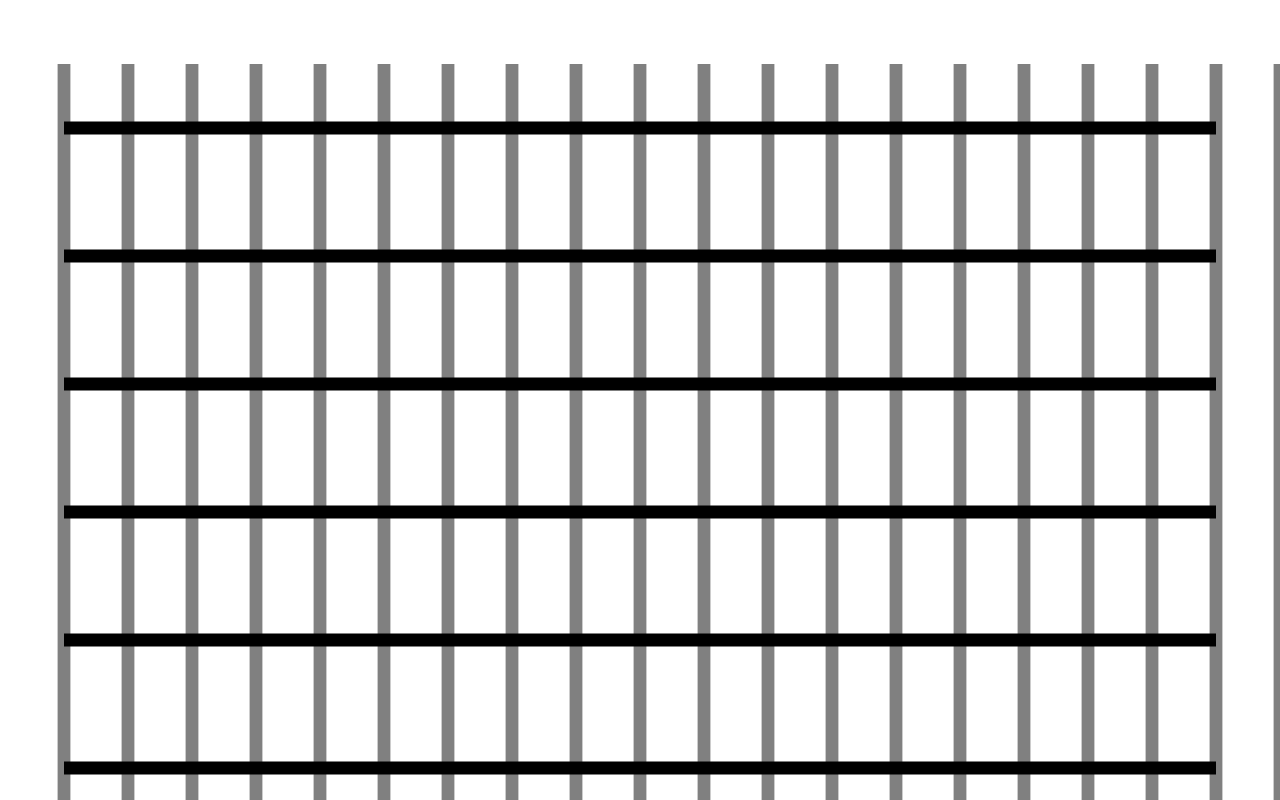
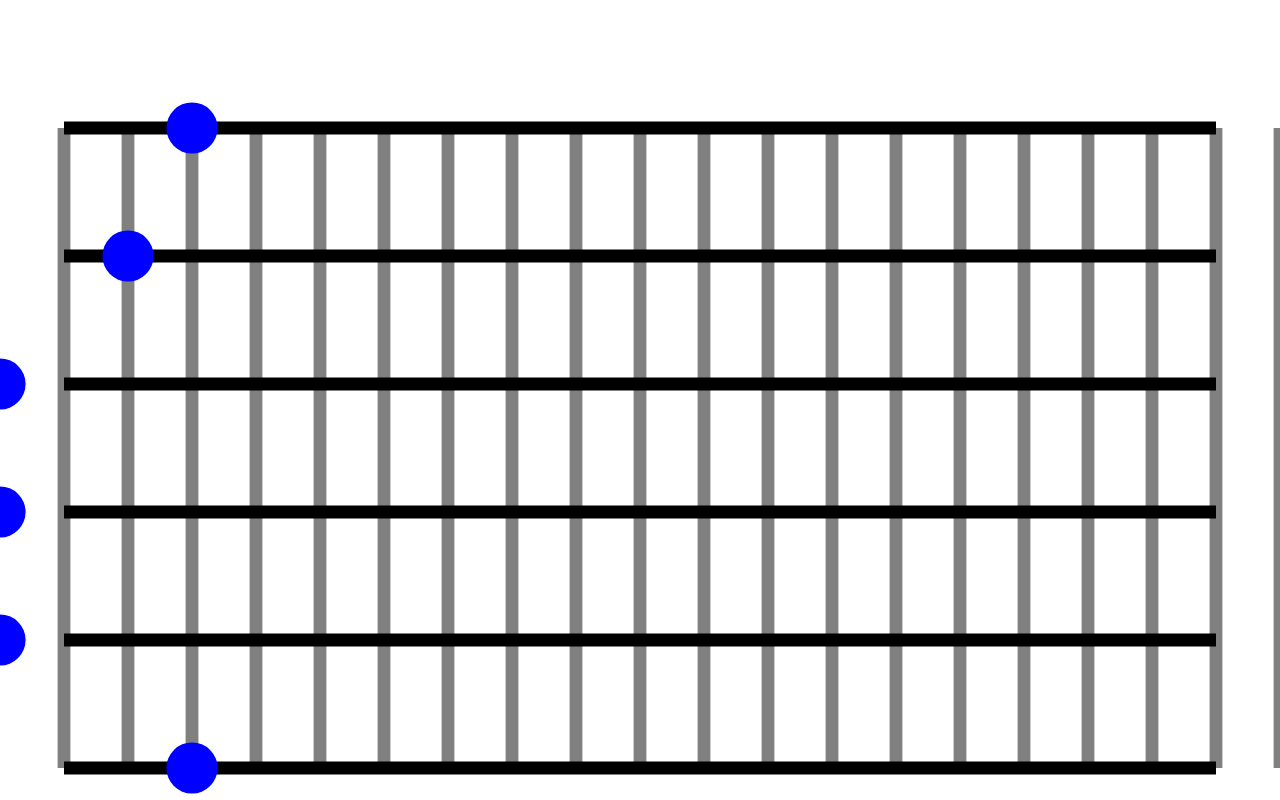
Before and after one commit to MikeCullimore/guitar-navigation, a React (Create React App) app: page / in a window 1280 px wide. Shown: the top 800 px of the page. Built offline with nearby package versions, Linux system fonts and the light colour scheme.

Commit message:
Fix fret lengths, fix dots not visible (r not radius for SVG circle).

```diff
--- a/src/App.tsx
+++ b/src/App.tsx
@@ -1,10 +1,10 @@
 import './App.css';
-import { openG } from './chords';
+import { G } from './chords';
 import GuitarFretboard from './GuitarFretboard';
 
 function App() {
   return (
-    <GuitarFretboard positions={openG}/>
+    <GuitarFretboard positions={G}/>
   );
 }
 
--- a/src/GuitarFretboard.tsx
+++ b/src/GuitarFretboard.tsx
@@ -5,7 +5,7 @@
 // TODO: inputs are array of dots with common styling. Handle semantics elsewhere.
 // TODO: remove styling here (stroke: black), do via CSS.
 // TODO: dot at each fret position.
-// TODO: ensure marker width is less than smallest fret spacing.
+// TODO: ensure marker width is less than smallest fret spacing and smallest string spacing.
 // TODO: animate (input is array of arrays of positions ... also with timings?).
 // TODO: fretboard dots/markers.
 // TODO: capture string identities (tuning) here?
@@ -35,38 +35,39 @@ const getStringYPosition = (string: number): string => {
     return `${10*string}%`;
 }
 
-const renderFrets = (numFrets: number) => {
+const renderFrets = (numFrets: number): JSX.Element[] => {
+    const y1 = getStringYPosition(1);
+    const y2 = getStringYPosition(numStrings);
     return getArrayOfLength(numFrets).map((_, index) => {
         const x = getFretXPosition(index + 1)
-        return <line key={index} x1={x} y1="5%" x2={x} y2="95%" stroke="gray" />;
+        return <line key={index} x1={x} y1={y1} x2={x} y2={y2} stroke="gray" />;
     });
 }
 
-const renderStrings = (numStrings: number) => {
+const renderStrings = (numStrings: number): JSX.Element[] => {
     return getArrayOfLength(numStrings).map((_, index) => {
         const y = getStringYPosition(index + 1);
         return <line key={index} x1="5%" y1={y} x2="95%" y2={y} stroke="black" />
     });
 }
 
-const renderNotes = (positions: Position[]) => {
-    // TODO: why not visible?
+const renderNotes = (positions: Position[]): JSX.Element[] => {
     // TODO: draw circle at (X - markerWidth/2, Y).
-    // TODO: handle open strings (change string colour? Or marker at fret 0?)
-    // return null;
+    // TODO: handle open strings (change string colour? Or hollow marker at fret 0?)
+    // TODO: handle strings not played (change string colour? Or X marker at fret 0?)
     return positions.map((position, index) => {
         const x = getFretXPosition(position.fret);
         const y = getStringYPosition(position.string);
-        return <circle key={index} cx={x} cy={y} radius="5%" stroke="blue" />
+        return <circle key={index} cx={x} cy={y} r="2%" fill="blue" />
     });
 }
 
 const GuitarFretboard: React.FC<FretboardProps> = (props: FretboardProps) => {
     return (
-        <svg viewBox="0 0 100 100" xmlns="http://www.w3.org/2000/svg">
+        <svg xmlns="http://www.w3.org/2000/svg" viewBox="0 0 100 100" width="100%" height="100%">
             {renderFrets(numFrets)}
             {renderStrings(numStrings)}
-            {/* {renderNotes(props.positions)} */}
+            {renderNotes(props.positions)}
         </svg>
     );
 }
--- a/src/chords.ts
+++ b/src/chords.ts
@@ -1,13 +1,22 @@
 // TODO: fingering suggestions?
 // TODO: pre-define cowboy chords, barre chords etc. (As string/fret tuples.)
-// TODO: function to get note names from string/fret given guitar tuning.
+// TODO: function to get note names from string/fret given guitar tuning. Wrapper/decorator?
 
 export interface Position {
-    string: number; // TODO: if string not present, interpret as not played?
+    string: number; // TODO: if string not present, interpret as not played.
     fret: number; // TODO: interpret 0 as open string?
 }
 
-export const openG: Position[] = [
+export const C: Position[] = [
+    // Low E string is not played.
+    { string: 2, fret: 3},
+    { string: 3, fret: 2},
+    { string: 4, fret: 0}, // Play open G string.
+    { string: 5, fret: 1},
+    { string: 6, fret: 0},
+];
+
+export const G: Position[] = [
     { string: 1, fret: 3},
     { string: 2, fret: 2},
     { string: 3, fret: 0},
```
